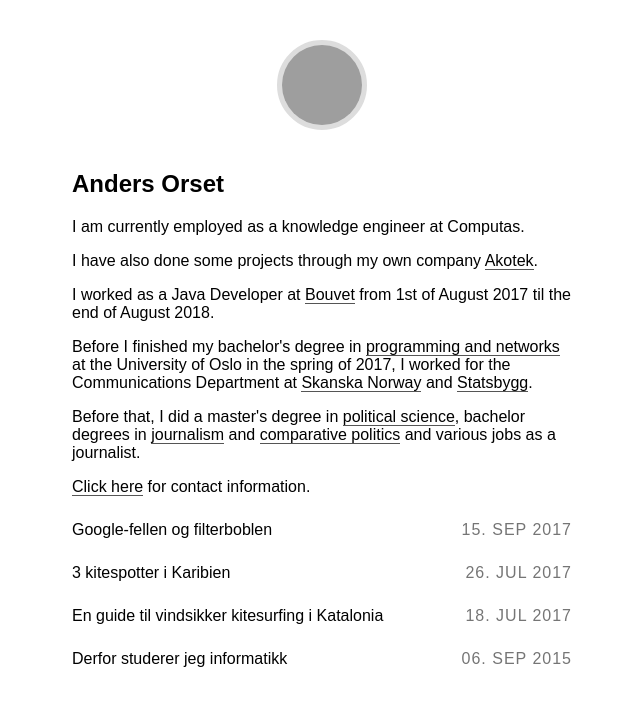
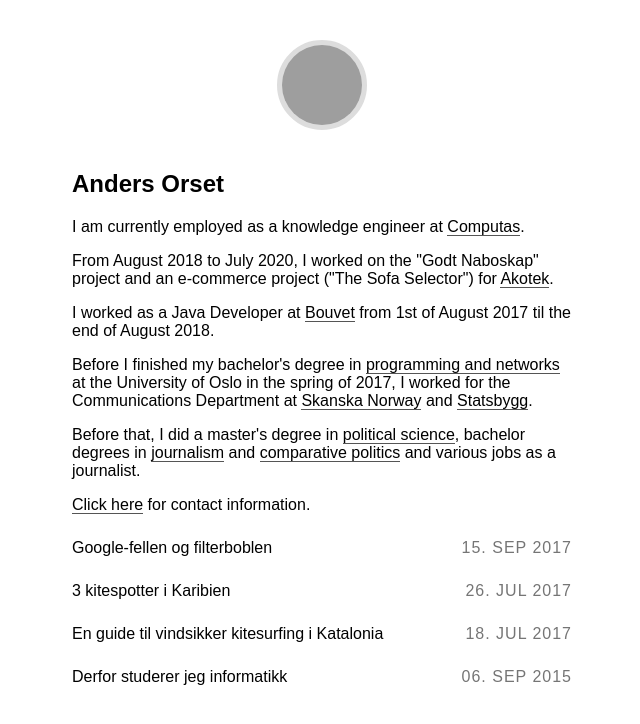
Before and after one commit to aorset/aorset.github.io, a Jekyll site: the page built from index.html, in a window 1280 px wide, cut to the strip 0-724 px from the top of the page. Shown: the whole strip, without its empty margins (318-958 px from the left). Built offline with Jekyll 4.4.1, drawn with Linux system fonts in a browser that asks for light colours; some web fonts are replaced; grey boxes are pictures that could not be loaded.

Commit message:
Update index.html

```diff
--- a/index.html
+++ b/index.html
@@ -7,8 +7,8 @@ layout: default
 
 		<h1>Anders Orset</h1>
 
-		<p>I am currently employed as a knowledge engineer at Computas.</p>
-		<p>I have also done some projects through my own company <a href="http://akotek.no">Akotek</a>.</p>
+		<p>I am currently employed as a knowledge engineer at <a href="https://www.computas.com">Computas</a>.</p>
+		<p>From August 2018 to July 2020, I worked on the "Godt Naboskap" project and an e-commerce project ("The Sofa Selector") for <a href="http://akotek.no">Akotek</a>.</p>
 		<p>I worked as a Java Developer at <a href="https://www.bouvet.no">Bouvet</a> from 1st of August 2017 til the end of August 2018.
 		<p>Before I finished my bachelor's degree in <a href="http://www.uio.no/studier/program/inf-pro/">programming and networks</a> at the University of Oslo in the spring of 2017, I worked for the Communications Department at <a href="http://www.skanska.no">Skanska Norway</a> and <a href="http://www.statsbygg.no">Statsbygg</a>.</p>
 		<p>Before that, I did a master's degree in <a href="http://www.uio.no/studier/program/statsvitenskap-master/">political science</a>, bachelor degrees in <a href="http://www.hivolda.no/hivolda/om-hogskulen/avdelingar/mediefag-1/avdeling-for-mediefag/journalistikk">journalism</a> and <a href="http://www.uib.no/studieprogram/BASV-SAPO">comparative politics</a> and various jobs as a journalist.</p>
```
